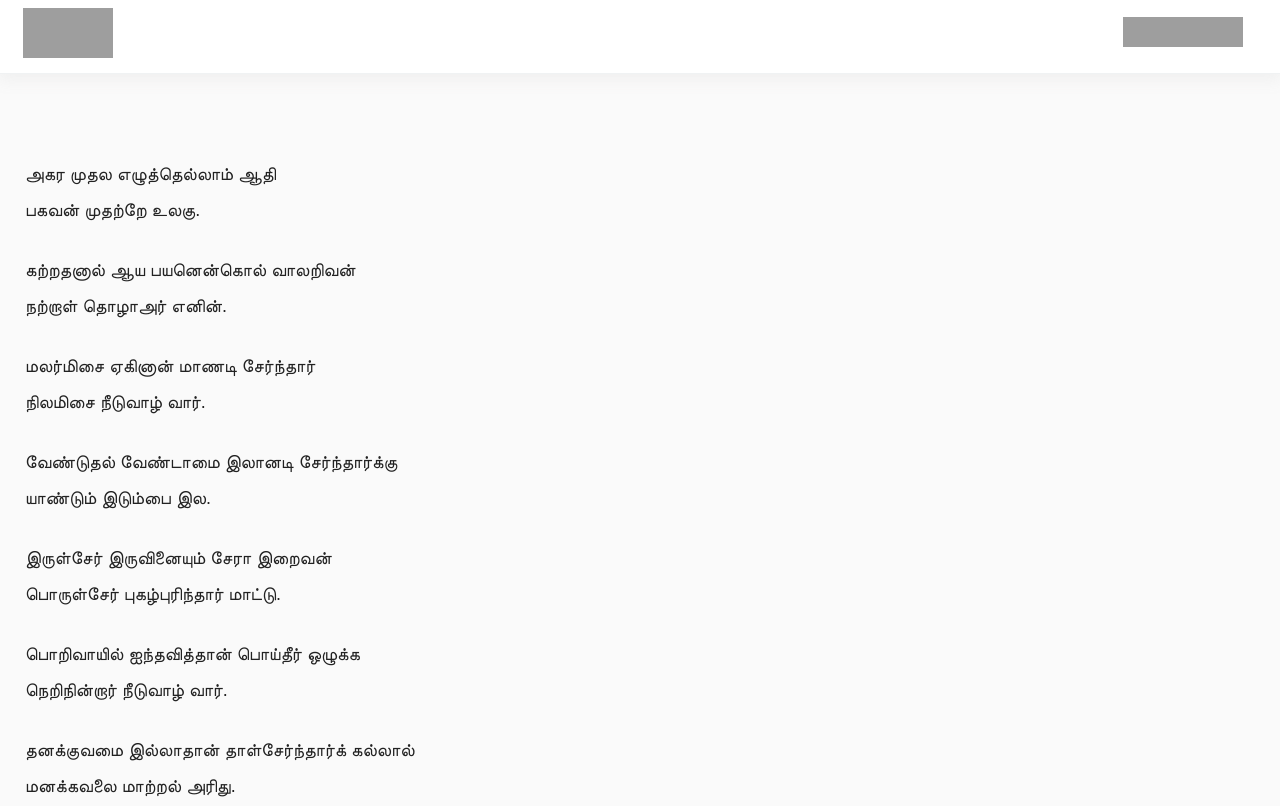
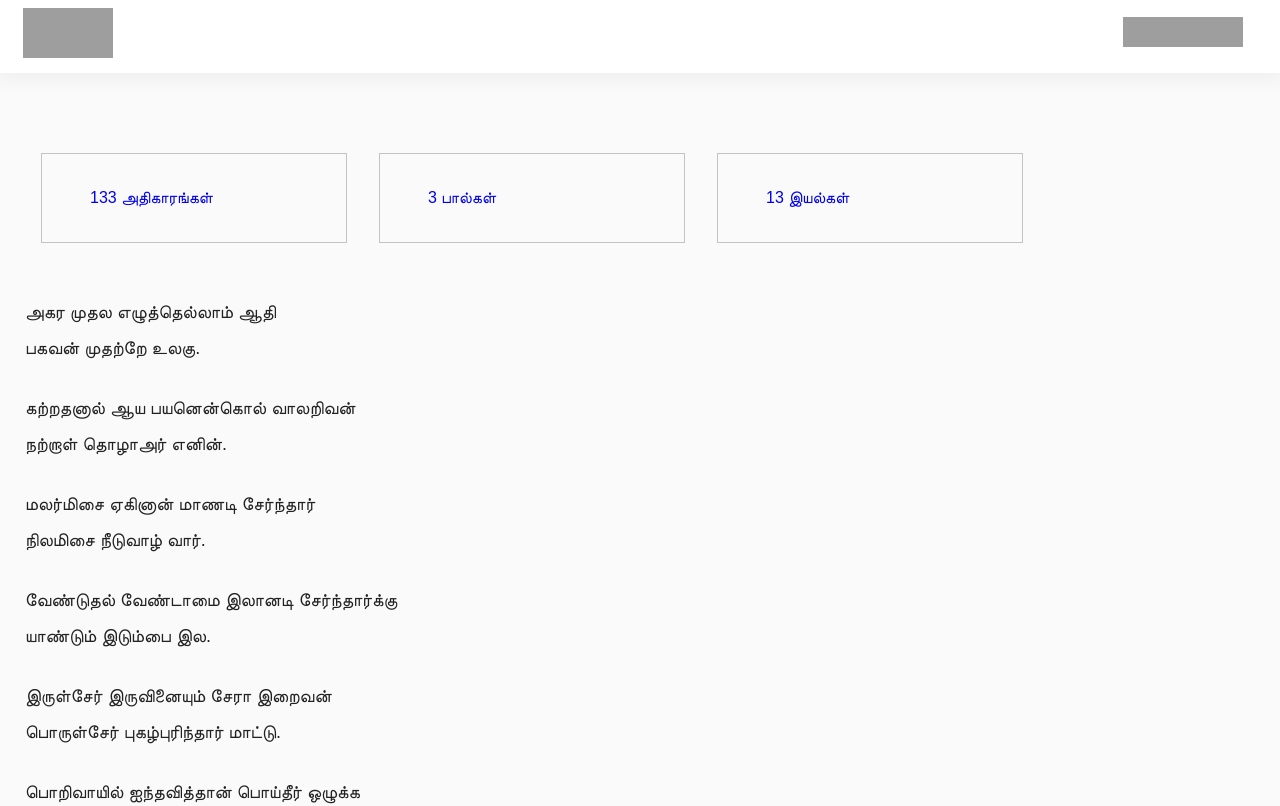
Before and after one commit to nandhakumarr/thirukkural, a Nuxt app: page / in a window 1280 px wide. Shown: the top 806 px of the page. Built offline with nearby package versions, Linux system fonts and the light colour scheme; grey boxes are pictures that could not be loaded; a web font is replaced by a local one.

Commit message:
changes in kural page

```diff
--- a/components/Kural.vue
+++ b/components/Kural.vue
@@ -1,6 +1,6 @@
 <template lang="pug">
 .page.kural
-  //-.container
+  .container
     .athigaram
       nuxt-link(to="/athigaram") 133 அதிகாரங்கள்
     .palgal
@@ -36,9 +36,22 @@ methods: {
   padding: 0
   .container
     margin: 1rem
+
+    .athigaram, .palgal, .iyalgal
+      display: inline-flex
+      margin-left: 7rem
+      text-decoration: none
+      color: #000
+      border: 1px solid #c5c2c2
+      padding: 2rem
+      margin: 1rem
+      width: 15rem
+      text-align: center
     a
       margin: 0 1rem
       text-decoration: none
+
+
       h3
         color: $black
 </style>
```
